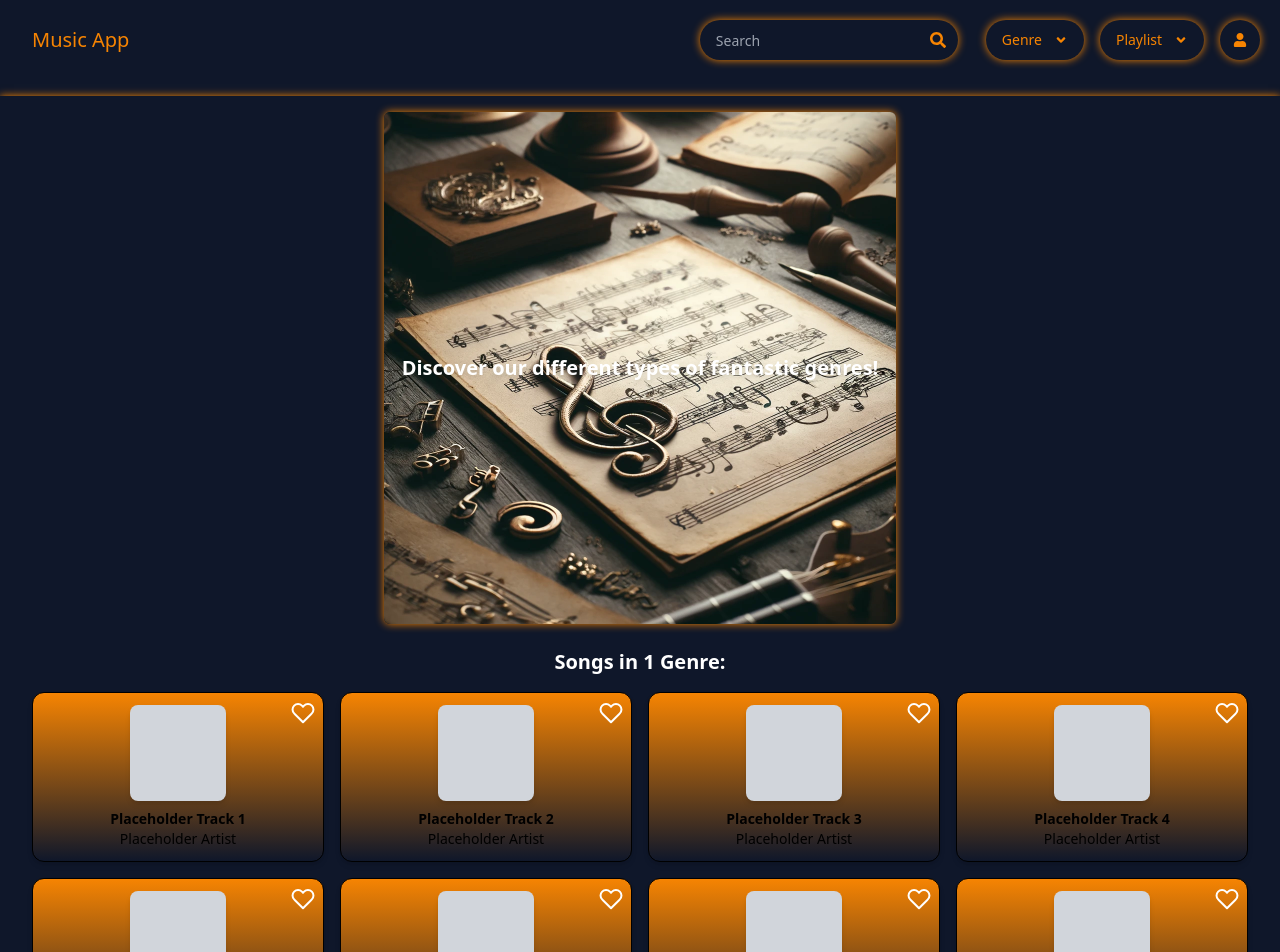
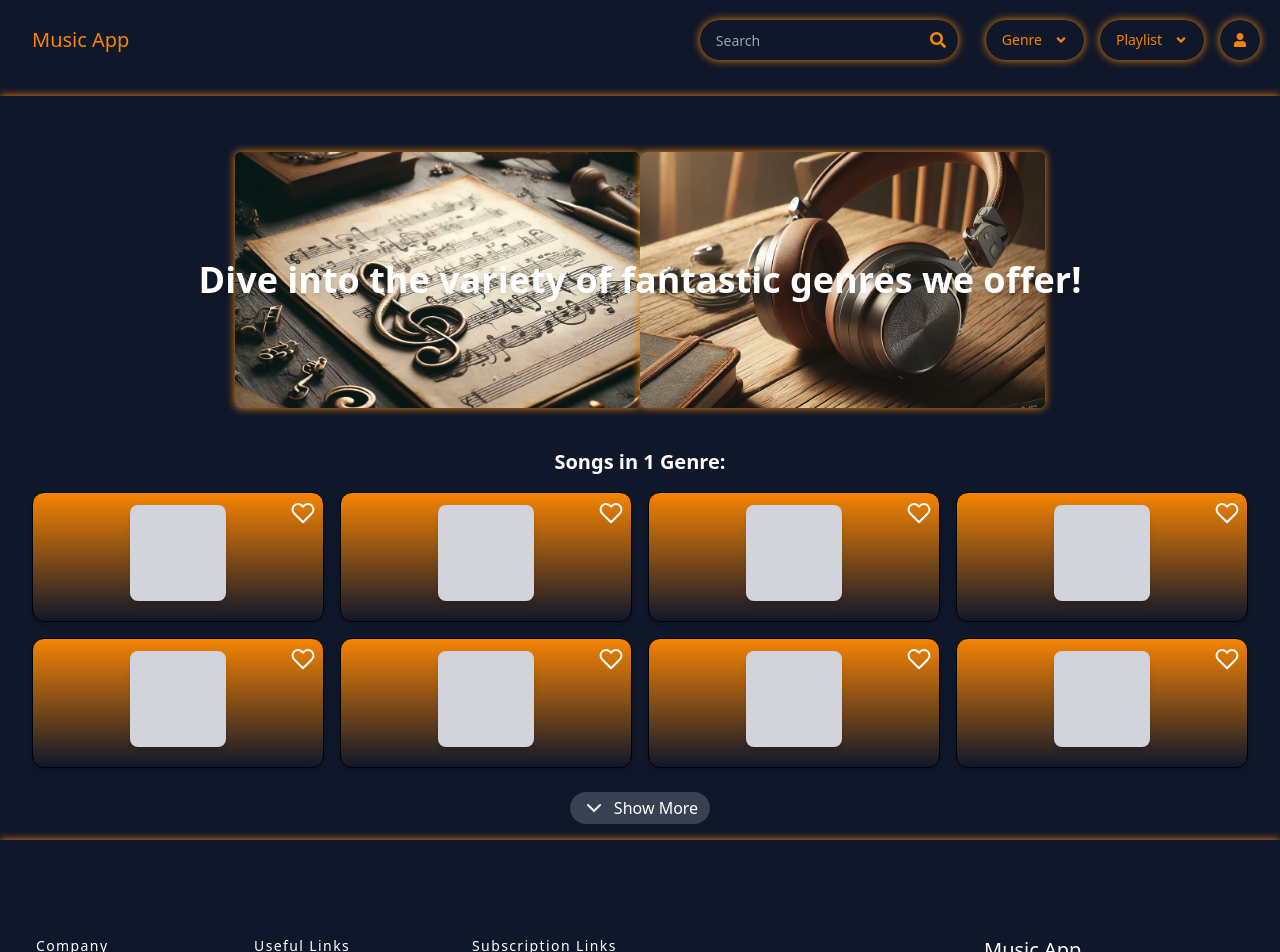
Before and after one commit to chas-academy/u08-business-idea-soundwave-creators, a React (Vite) app in the folder frontend/soundwave-frontend/: page /genres/1 in a window 1280 px wide. Shown: the top 952 px of the page. Built offline with nearby package versions, Linux system fonts and the light colour scheme.

Commit message:
imported Music image and add styling

```diff
--- a/frontend/soundwave-frontend/src/components/Genre/GenrePage.tsx
+++ b/frontend/soundwave-frontend/src/components/Genre/GenrePage.tsx
@@ -98,8 +98,8 @@ import React, { useState } from "react";
 import { useParams } from "react-router-dom";
 import { FiChevronDown, FiHeart } from "react-icons/fi";
 
-// Correct the import path based on your file structure
 import musicBanner from "../../images/music-banner.jpg";
+import musicbanner2 from "../../images/music-banner2.jpg";
 
 const GenrePage: React.FC = () => {
   const [showMore, setShowMore] = useState<boolean>(false);
@@ -119,15 +119,21 @@ const GenrePage: React.FC = () => {
     <div className="container mx-auto px-4 sm:px-6 lg:px-8 py-4 bg-primary text-text shadow-secondary">
       {genre && (
         <>
-          <div className="mb-6 flex justify-center relative">
+          {/* The hero card */}
+          <div className="relative mb-10 mt-10 flex justify-center items-center space-x-0">
             <img
               src={musicBanner}
               alt="Music Banner"
-              className="w-full max-w-lg rounded-md shadow-secondary"
+              className="w-full sm:w-1/2 md:w-1/3 lg:w-1/3 xl:w-1/3 sm:max-h-40 md:max-h-48 lg:max-h-56 xl:max-h-64 rounded-md shadow-secondary object-cover"
+            />
+            <img
+              src={musicbanner2}
+              alt="Another Image"
+              className="w-full sm:w-1/2 md:w-1/3 lg:w-1/3 xl:w-1/3 sm:max-h-30 md:max-h-48 lg:max-h-56 xl:max-h-64 rounded-md shadow-secondary object-cover"
             />
             <div className="absolute inset-0 flex items-center justify-center">
-              <h1 className="text-white text-1xl font-bold sm:text-4xl  lg:text-xl   text-center drop-shadow-md">
-                Discover our different types of fantastic genres!
+              <h1 className="text-white font-bold sm:text-1xl lg:text-4xl text-center drop-shadow-md">
+                Dive into the variety of fantastic genres we offer!
               </h1>
             </div>
           </div>
@@ -150,10 +156,8 @@ const GenrePage: React.FC = () => {
                   />
                   <div className="w-20 h-20 bg-gray-300 mb-2 rounded-lg shadow-md sm:w-24 sm:h-24"></div>
                   <div className="text-center text-black">
-                    <h3 className="text-xs font-semibold sm:text-sm">
-                      Placeholder Track {index + 1}
-                    </h3>
-                    <p className="text-xs sm:text-sm">Placeholder Artist</p>
+                    <h3 className="text-xs font-semibold sm:text-sm"></h3>
+                    <p className="text-xs sm:text-sm"></p>
                   </div>
                 </div>
               ))}
@@ -165,6 +169,7 @@ const GenrePage: React.FC = () => {
                 onClick={handleToggleShowMore}
                 className="bg-gray-700 text-white px-3 py-1 rounded-full flex items-center"
               >
+                {/* Heart icon */}
                 <FiChevronDown size={24} />
                 <span className="ml-2">Show More</span>
               </button>
```
Also changed, not shown: frontend/soundwave-frontend/src/images/music-banner2.jpg (added).
